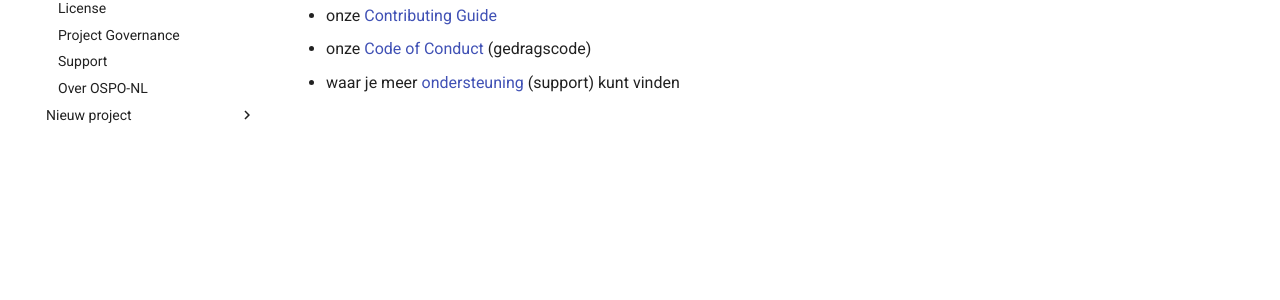
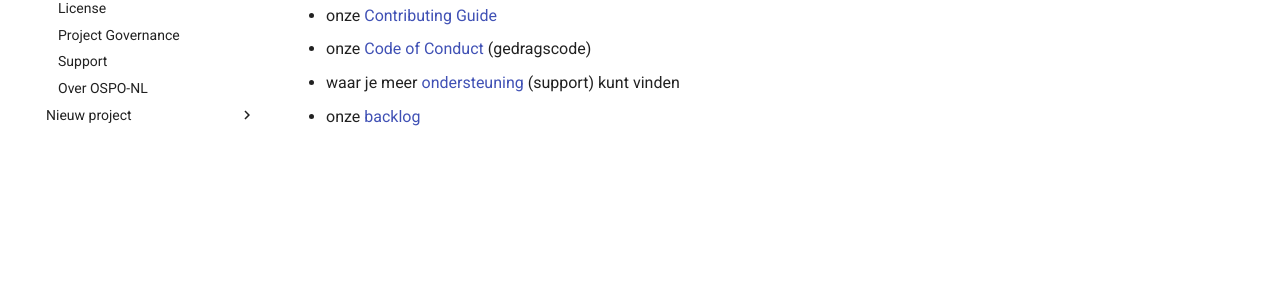
Before and after one commit to ospo-nl/kennisbank, an MkDocs documentation site: the page built from docs/community/index.md, in a window 1280 px wide. Shown: the part 292-592 px from the top of the page. Built offline with MkDocs 1.6.1 and Material for MkDocs 9.7.7, drawn with Linux system fonts in a browser that asks for light colours; comment, search, counter and statistics services are not loaded.

Commit message:
link naar backlog
Signed-off-by: Marc van Andel <2315396+marcvanandel@users.noreply.github.com>

```diff
--- a/docs/community/index.md
+++ b/docs/community/index.md
@@ -6,3 +6,4 @@ Hier vind je alle informatie over de OSPO-NL community. Check:
 - onze [Contributing Guide](./CONTRIBUTING.md)
 - onze [Code of Conduct](./CODE_OF_CONDUCT.md) (gedragscode)
 - waar je meer [ondersteuning](./SUPPORT.md) (support) kunt vinden
+- onze [backlog](https://github.com/orgs/ospo-nl/projects/1)
```
